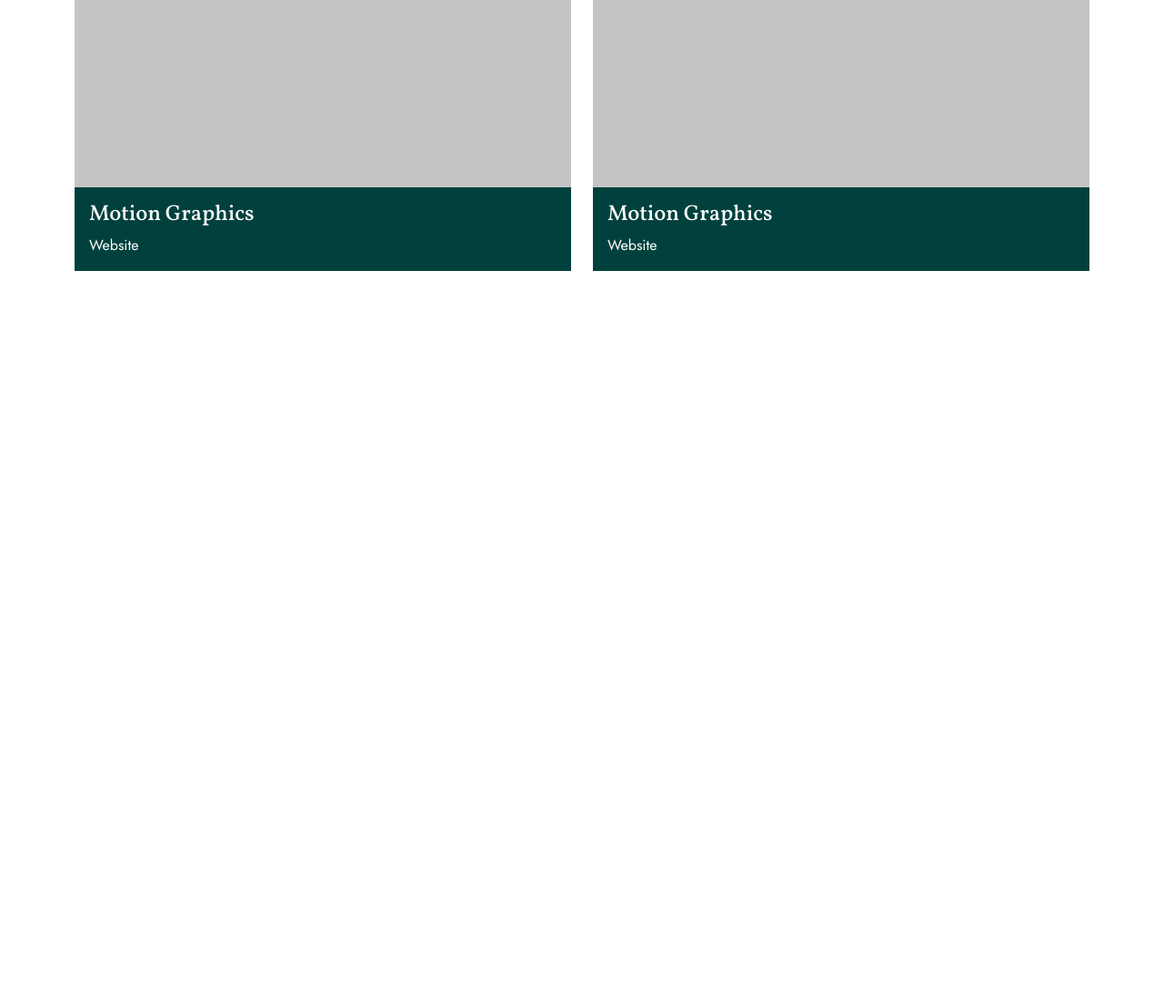
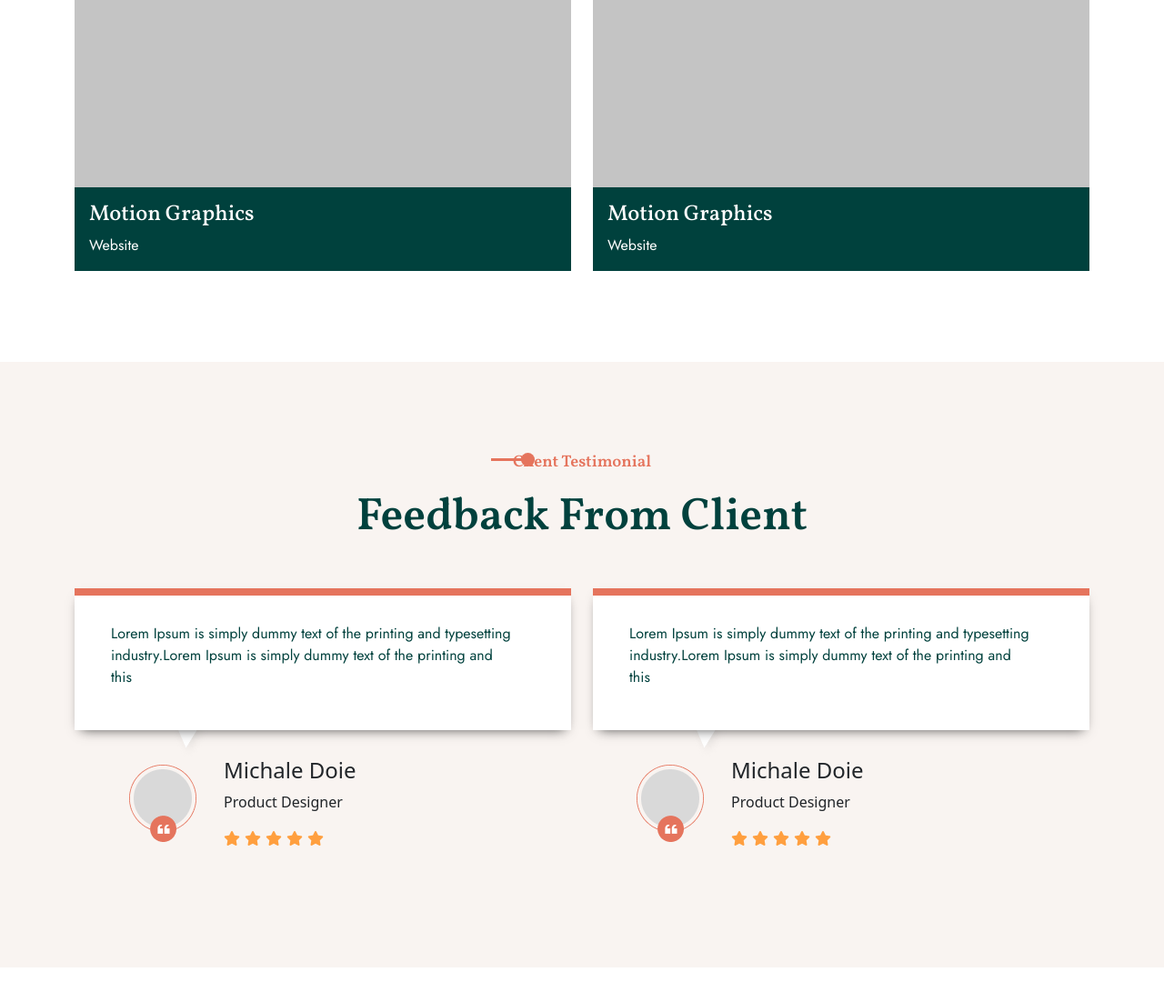
Before and after one commit to sajibkhandev/Safwan_2402, a plain HTML site: page index.html in a window 1280 px wide. Shown: the part 4573-5675 px from the top of the page at 91% size. Before the commit the page ends 4871 px from the top, so only its background shows below. Drawn offline with Linux system fonts and the light colour scheme.

Commit message:
testmonial part done

```diff
--- a/css/style.css
+++ b/css/style.css
@@ -81,12 +81,14 @@
 
 }
 
-ul,ol{
+ul,
+ol {
     list-style: none;
     margin: 0;
     padding: 0;
 }
-a{
+
+a {
     text-decoration: none;
 }
 
@@ -318,7 +320,7 @@ a{
 
 }
 
-.pain_box{
+.pain_box {
     width: 167px;
     height: 167px;
     border: 8px solid #E5745D;
@@ -327,7 +329,8 @@ a{
     justify-content: center;
     align-items: center;
 }
-.pain_box h3{
+
+.pain_box h3 {
     color: #E5745D;
     font-size: 34px;
     font-weight: 600;
@@ -337,39 +340,45 @@ a{
 /* progresber part end */
 /* Prject part start */
 
-.project{
+.project {
     padding: 60px 0px;
 
 }
+
 .project .title h4 {
     padding-left: 80px;
 
     text-align: left;
 
 }
+
 .project .title h2 {
 
-    margin: 0 ;
+    margin: 0;
     text-align: left;
 }
+
 .project .title h4::before {
 
     left: 32px;
 
 }
+
 .project .title h4::after {
 
     left: 0%;
 
 }
-.project .box{
+
+.project .box {
     justify-content: space-between;
 }
 
-.project .icon ul{
+.project .icon ul {
     display: flex;
 }
-.project .icon ul li{
+
+.project .icon ul li {
     margin: 10px;
     width: 44px;
     height: 44px;
@@ -377,18 +386,19 @@ a{
     justify-content: center;
     align-items: center;
     background: white;
-    border: 1px solid rgba(0, 0, 0,0.1);
+    border: 1px solid rgba(0, 0, 0, 0.1);
     color: black;
     transition: .4s;
 }
-.project .icon ul li:hover{
+
+.project .icon ul li:hover {
     background: #E5745D;
     color: white;
     border: transparent;
 
 }
 
-.project .card{
+.project .card {
     margin-top: 40px;
     border: 0px;
     width: 100% !important;
@@ -396,20 +406,23 @@ a{
     -moz-box-shadow: 0px 0px 23px -14px rgba(0, 0, 0, 0.75);
     box-shadow: 0px 0px 23px -14px rgba(0, 0, 0, 0.75);
 }
-.project .card .card-title{
+
+.project .card .card-title {
     font-size: 16px;
     color: #E5745D;
     font-weight: 500;
     font-family: "Vollkorn", system-ui;
 }
-.project .card .card-text{
+
+.project .card .card-text {
     font-size: 24px;
     color: #00413D;
     font-weight: 600;
     font-family: "Vollkorn", system-ui;
     width: 310px;
 }
-.project .card .card-text-2{
+
+.project .card .card-text-2 {
     font-size: 16px;
     color: #00413D;
     font-weight: 400;
@@ -417,14 +430,15 @@ a{
     width: 289px;
 }
 
-.project .card_box{
+.project .card_box {
     display: flex;
     column-gap: 20px;
     align-items: center;
 
 
 }
-.project .card_box a{
+
+.project .card_box a {
     font-size: 18px;
     color: #00413D;
     font-weight: 600;
@@ -432,22 +446,25 @@ a{
     transition: .4s;
 
 }
-.project .card .card_box  .icon{
+
+.project .card .card_box .icon {
     transition: .4s;
 }
 
-.project .card:hover .card_box a{
+.project .card:hover .card_box a {
     color: #E5745D;
 
 }
-.project .card:hover .card_box  .icon{
-    color: #E5745D ;
+
+.project .card:hover .card_box .icon {
+    color: #E5745D;
 
 }
+
 /* Prject part end */
 /* portfolio part start */
 
-.portfolio ul{
+.portfolio ul {
     display: flex;
     column-gap: 35px;
     justify-content: center;
@@ -461,7 +478,7 @@ a{
 
 }
 
-.portfolio .card{
+.portfolio .card {
 
     width: 100% !important;
     background: #C4C4C4;
@@ -473,18 +490,20 @@ a{
 
 }
 
-.portfolio .card .card-body{
+.portfolio .card .card-body {
     margin-top: 420px;
     background: #00413D;
 
 }
-.portfolio .card .card-body .card-title{
+
+.portfolio .card .card-body .card-title {
     color: #fff;
     font-size: 24px;
     font-weight: 500;
     font-family: "Vollkorn", system-ui;
 
 }
+
 .portfolio .card .card-body .card-text {
     color: #fff;
     font-size: 16px;
@@ -493,7 +512,7 @@ a{
 
 }
 
-.portfolio .badge{
+.portfolio .badge {
     width: 70px;
     height: 70px;
     border-radius: 50%;
@@ -508,19 +527,75 @@ a{
     transition: .4s;
     opacity: 0;
 }
-.portfolio .badge i{
+
+.portfolio .badge i {
     color: #E5745D;
     font-size: 20px;
 }
-.portfolio .card:hover{
-    background: rgba(0, 65, 61,0.4);
+
+.portfolio .card:hover {
+    background: rgba(0, 65, 61, 0.4);
 
 }
 
-.portfolio .card:hover .badge{
+.portfolio .card:hover .badge {
     opacity: 1;
 
 }
 
 
 /* portfolio part end */
+/* test part start */
+
+.test {
+    padding: 100px 0px;
+    margin: 100px 0px;
+    background: #F9F4F1;
+
+
+}
+
+.test .item {
+    width: 100%;
+
+    background: white;
+    border-top: 8px solid #E5745D;
+    padding: 30px 40px;
+    position: relative;
+    z-index: 2;
+    -webkit-box-shadow: 0px 6px 13px -7px rgba(0, 0, 0, 0.75);
+    -moz-box-shadow: 0px 6px 13px -7px rgba(0, 0, 0, 0.75);
+    box-shadow: 0px 6px 13px -7px rgba(0, 0, 0, 0.75);
+
+
+}
+.test .item p{
+    color: #00413D;
+    font-size: 16px;
+    font-weight: 400;
+    font-family: "Jost", sans-serif;
+    width: 446px;
+
+
+}
+.test .test-box{
+    position: relative;
+}
+
+.test .textImage1 {
+    position: absolute;
+    bottom: -34px;
+    left: 117px;
+    z-index: 1;
+}
+.test .box{
+    padding: 30px 60px;
+    align-items: center;
+    column-gap: 30px;
+}
+.test .box ul{
+    display: flex;
+    column-gap: 5px;
+    color: #FF9F3F;
+}
+/* test part end */
--- a/index.html
+++ b/index.html
@@ -402,6 +402,81 @@
  <!-- ===============================
        portfolio Part end
   ================================= -->
+ <!-- ===============================
+       testimonial Part start
+  ================================= -->
+
+    <section class="test">
+      <div class="container">
+        <div class="title">
+          <h4>Client Testimonial</h4>
+          <h2>Feedback From Client</h2>
+        </div>
+
+        <div class="row pt-5 ">
+          <div class="col-lg-6 test-box">
+
+            <div class="item">
+              <p>Lorem Ipsum is simply dummy text of the printing and typesetting industry.Lorem Ipsum is simply dummy text of the printing and this</p>
+            </div>
+            <div class="textImage1">
+
+              <img src="./images/text1.png" alt="">
+            </div>
+          </div>
+          <div class="col-lg-6 test-box">
+
+            <div class="item">
+              <p>Lorem Ipsum is simply dummy text of the printing and typesetting industry.Lorem Ipsum is simply dummy text of the printing and this</p>
+            </div>
+            <div class="textImage1">
+
+              <img src="./images/text1.png" alt="">
+            </div>
+          </div>
+
+          <div class="row">
+            <div class="col-lg-6">
+              <div class="box">
+                <img src="./images/Avatar.png" alt="">
+                <div>
+                  <h4>Michale Doie</h4>
+                  <p>Product Designer</p>
+                  <ul>
+                    <li><i class="fa-solid fa-star"></i></li>
+                    <li><i class="fa-solid fa-star"></i></li>
+                    <li><i class="fa-solid fa-star"></i></li>
+                    <li><i class="fa-solid fa-star"></i></li>
+                    <li><i class="fa-solid fa-star"></i></li>
+                  </ul>
+                </div>
+              </div>
+            </div>
+            <div class="col-lg-6">
+              <div class="box">
+                <img src="./images/Avatar.png" alt="">
+                <div>
+                  <h4>Michale Doie</h4>
+                  <p>Product Designer</p>
+                  <ul>
+                    <li><i class="fa-solid fa-star"></i></li>
+                    <li><i class="fa-solid fa-star"></i></li>
+                    <li><i class="fa-solid fa-star"></i></li>
+                    <li><i class="fa-solid fa-star"></i></li>
+                    <li><i class="fa-solid fa-star"></i></li>
+                  </ul>
+                </div>
+              </div>
+            </div>
+          </div>
+
+        </div>
+
+      </div>
+    </section>
+ <!-- ===============================
+       testimonial Part end
+  ================================= -->
 
 
 
```
Also changed, not shown: images/Avatar.png (added), images/text1.png (added). Lines whose indentation alone changed are shown as unchanged.
